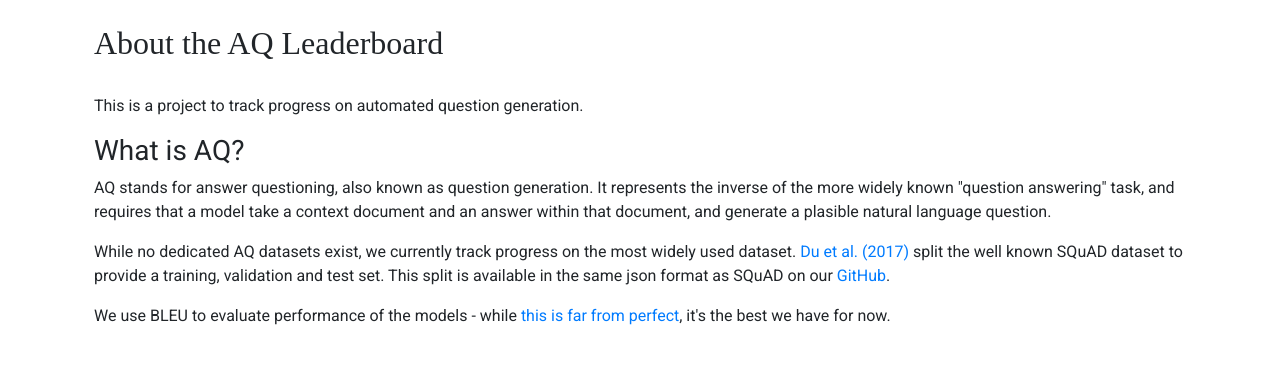
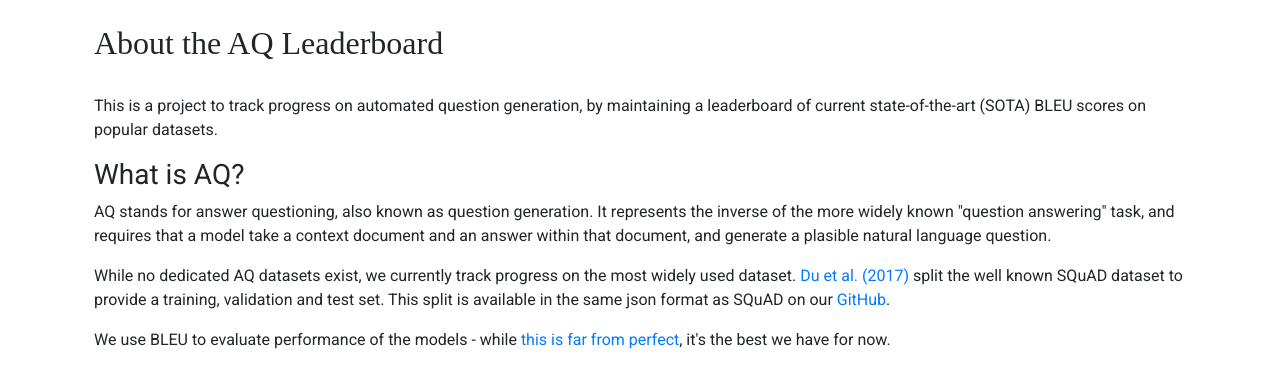
Before and after one commit to tomhosking/aqleaderboard, a Flask app: page /about in a window 1280 px wide. Shown: the part 56-444 px from the top of the page. Run offline with Flask 2, Linux system fonts and the light colour scheme; some libraries are stand-ins or nearby versions; some web fonts are replaced.

Commit message:
Change copy

```diff
--- a/src/templates/about.htm
+++ b/src/templates/about.htm
@@ -8,7 +8,7 @@
 <div class="container p-4">
     <h2>About the AQ Leaderboard</h2>
     <br/>
-    <p>This is a project to track progress on automated question generation.</p>
+    <p>This is a project to track progress on automated question generation, by maintaining a leaderboard of current state-of-the-art (SOTA) BLEU scores on popular datasets.</p>
     <h3>What is AQ?</h3>
     <p>AQ stands for answer questioning, also known as question generation. It represents the inverse of the more widely known "question answering" task, and requires that a model take a context document and an answer within that document, and generate a plasible natural language question.</p>
     <p>While no dedicated AQ datasets exist, we currently track progress on the most widely used dataset. <a href="https://aclanthology.info/papers/P17-1123/p17-1123">Du et al. (2017)</a> split the well known SQuAD dataset to provide a training, validation and test set. This split is available in the same json format as SQuAD on our <a href="https://github.com/tomhosking/squad-du-split">GitHub</a>.</p>
```
